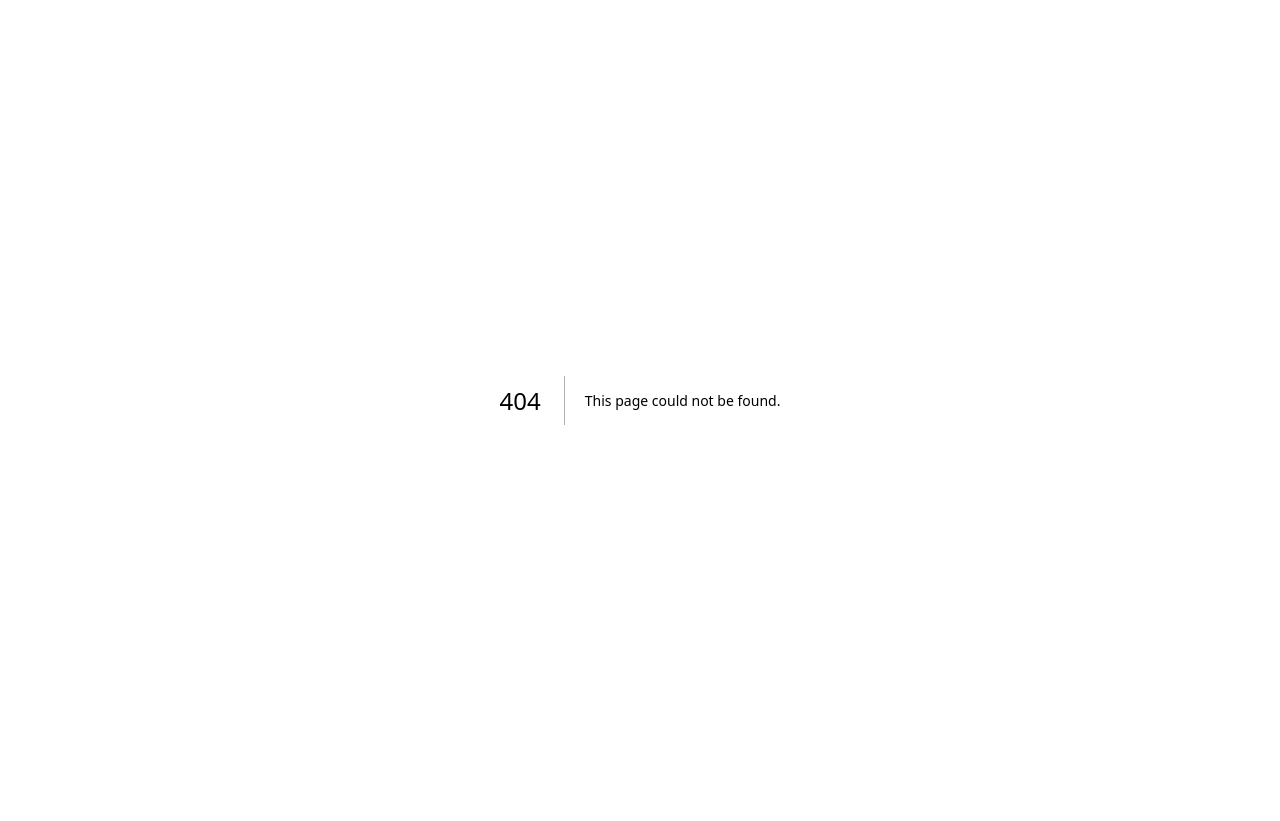
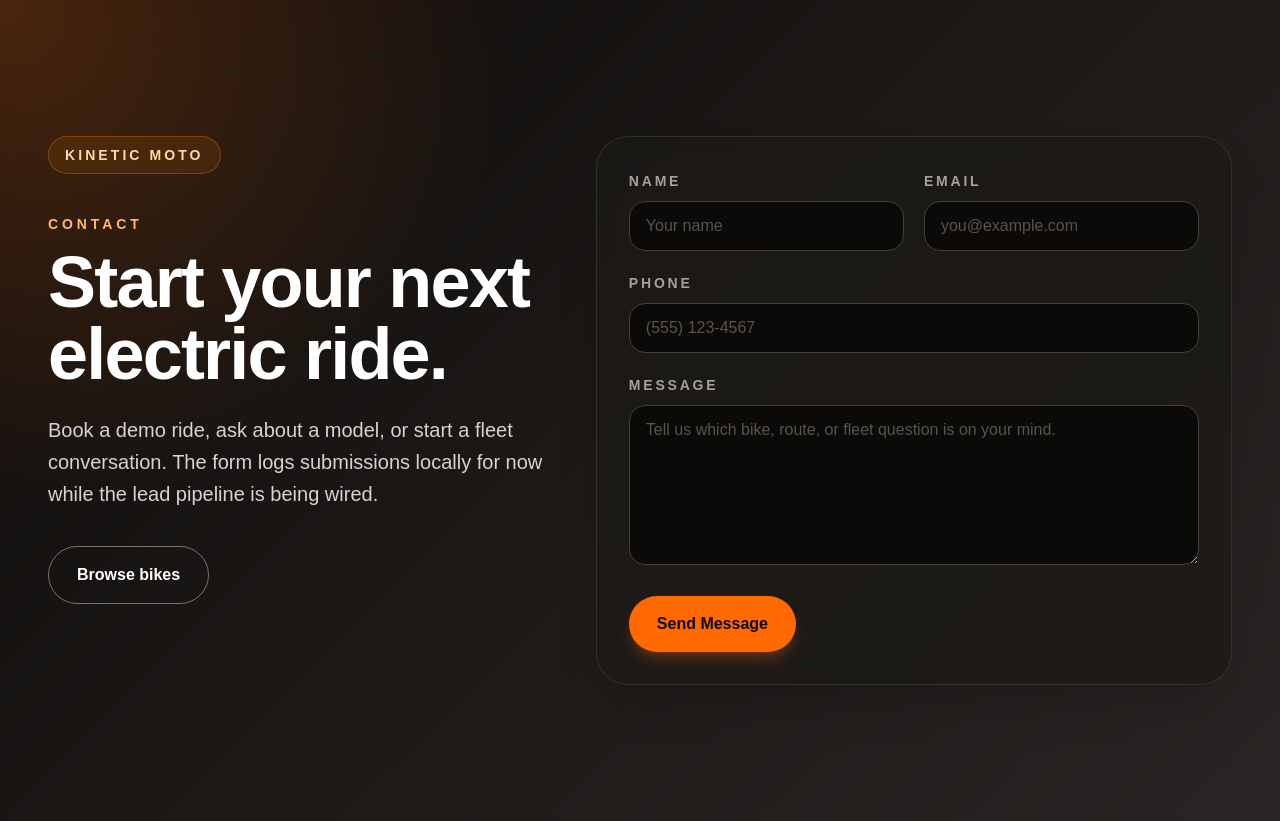
Before and after one commit to arzenholdings/kinetic-moto, a Next.js app: page /contact in a window 1280 px wide. Before the commit this address had no page. Before the commit the page ends 800 px from the top, so only its background shows below. Built offline with nearby package versions, Linux system fonts and the light colour scheme.

Commit message:
Add contact lead form

```diff
--- a/app/bikes/[slug]/page.tsx
+++ b/app/bikes/[slug]/page.tsx
@@ -42,8 +42,6 @@ export default async function BikeDetailPage({ params }: BikeDetailPageProps) {
     { label: "Ride style", value: bike.category },
   ];
 
-  const mailSubject = encodeURIComponent(`Kinetic Moto ${bike.name}`);
-
   return (
     <main className="min-h-screen overflow-hidden bg-stone-950 text-stone-50">
       <section className="relative isolate px-6 py-10 sm:px-8 lg:px-12" aria-labelledby="bike-detail-heading">
@@ -62,12 +60,12 @@ export default async function BikeDetailPage({ params }: BikeDetailPageProps) {
               <p className="mt-6 max-w-2xl text-lg leading-8 text-stone-300 sm:text-xl">{bike.description}</p>
 
               <div className="mt-9 flex flex-col gap-4 sm:flex-row">
-                <a href={`mailto:demo@kineticmoto.example?subject=${mailSubject}%20demo%20ride`} className="rounded-full bg-orange-500 px-7 py-4 text-center text-base font-bold text-stone-950 shadow-lg shadow-orange-500/25 transition hover:bg-orange-400 focus:outline-none focus:ring-2 focus:ring-orange-200 focus:ring-offset-2 focus:ring-offset-stone-950">
+                <Link href="/contact" className="rounded-full bg-orange-500 px-7 py-4 text-center text-base font-bold text-stone-950 shadow-lg shadow-orange-500/25 transition hover:bg-orange-400 focus:outline-none focus:ring-2 focus:ring-orange-200 focus:ring-offset-2 focus:ring-offset-stone-950">
                   Book Ride
-                </a>
-                <a href={`mailto:sales@kineticmoto.example?subject=${mailSubject}%20question`} className="rounded-full border border-stone-500 px-7 py-4 text-center text-base font-bold text-white transition hover:border-orange-300 hover:text-orange-200 focus:outline-none focus:ring-2 focus:ring-orange-200 focus:ring-offset-2 focus:ring-offset-stone-950">
+                </Link>
+                <Link href="/contact" className="rounded-full border border-stone-500 px-7 py-4 text-center text-base font-bold text-white transition hover:border-orange-300 hover:text-orange-200 focus:outline-none focus:ring-2 focus:ring-orange-200 focus:ring-offset-2 focus:ring-offset-stone-950">
                   Contact
-                </a>
+                </Link>
               </div>
             </div>
 
--- /dev/null
+++ b/app/contact/page.tsx
@@ -0,0 +1,39 @@
+import type { Metadata } from "next";
+import Link from "next/link";
+import { ContactForm } from "@/components/contact-form";
+
+export const metadata: Metadata = {
+  title: "Contact | Kinetic Moto",
+  description: "Contact Kinetic Moto to book a ride or ask about electric motorcycles.",
+};
+
+export default function ContactPage() {
+  return (
+    <main className="min-h-screen overflow-hidden bg-stone-950 text-stone-50">
+      <section className="relative isolate px-6 py-10 sm:px-8 lg:px-12" aria-labelledby="contact-heading">
+        <div className="absolute inset-0 -z-10 bg-[radial-gradient(circle_at_top_left,_rgba(249,115,22,0.26),_transparent_34%),linear-gradient(135deg,_#0c0a09_0%,_#1c1917_50%,_#292524_100%)]" />
+        <div className="mx-auto grid max-w-7xl gap-12 py-14 lg:grid-cols-[0.88fr_1.12fr] lg:items-start lg:py-24">
+          <div>
+            <Link href="/" className="inline-flex rounded-full border border-orange-400/30 bg-orange-400/10 px-4 py-2 text-sm font-semibold uppercase tracking-[0.22em] text-orange-200 transition hover:border-orange-300 hover:bg-orange-400/20 focus:outline-none focus:ring-2 focus:ring-orange-200 focus:ring-offset-2 focus:ring-offset-stone-950">
+              Kinetic Moto
+            </Link>
+            <p className="mt-10 text-sm font-bold uppercase tracking-[0.28em] text-orange-300">Contact</p>
+            <h1 id="contact-heading" className="mt-3 max-w-4xl text-5xl font-black tracking-tight text-white sm:text-6xl lg:text-7xl">
+              Start your next electric ride.
+            </h1>
+            <p className="mt-6 max-w-2xl text-lg leading-8 text-stone-300 sm:text-xl">
+              Book a demo ride, ask about a model, or start a fleet conversation. The form logs submissions locally for now while the lead pipeline is being wired.
+            </p>
+            <div className="mt-9 flex flex-col gap-4 sm:flex-row">
+              <Link href="/bikes" className="rounded-full border border-stone-500 px-7 py-4 text-center text-base font-bold text-white transition hover:border-orange-300 hover:text-orange-200 focus:outline-none focus:ring-2 focus:ring-orange-200 focus:ring-offset-2 focus:ring-offset-stone-950">
+                Browse bikes
+              </Link>
+            </div>
+          </div>
+
+          <ContactForm />
+        </div>
+      </section>
+    </main>
+  );
+}
--- /dev/null
+++ b/components/contact-form.tsx
@@ -0,0 +1,102 @@
+"use client";
+
+import { FormEvent, useState } from "react";
+
+type LeadFormState = {
+  name: string;
+  email: string;
+  phone: string;
+  message: string;
+};
+
+const initialFormState: LeadFormState = {
+  name: "",
+  email: "",
+  phone: "",
+  message: "",
+};
+
+export function ContactForm() {
+  const [formState, setFormState] = useState(initialFormState);
+  const [isSubmitted, setIsSubmitted] = useState(false);
+
+  function updateField(field: keyof LeadFormState, value: string) {
+    setFormState((current) => ({ ...current, [field]: value }));
+    setIsSubmitted(false);
+  }
+
+  function handleSubmit(event: FormEvent<HTMLFormElement>) {
+    event.preventDefault();
+    console.log("Kinetic Moto lead form submitted", formState);
+    setIsSubmitted(true);
+    setFormState(initialFormState);
+  }
+
+  return (
+    <form onSubmit={handleSubmit} className="rounded-[2rem] border border-white/10 bg-stone-900/80 p-6 shadow-2xl shadow-black/20 backdrop-blur sm:p-8" aria-label="Contact Kinetic Moto">
+      <div className="grid gap-5 sm:grid-cols-2">
+        <label className="block">
+          <span className="text-sm font-bold uppercase tracking-[0.2em] text-stone-400">Name</span>
+          <input
+            required
+            type="text"
+            name="name"
+            value={formState.name}
+            onChange={(event) => updateField("name", event.target.value)}
+            className="mt-2 w-full rounded-2xl border border-stone-700 bg-stone-950 px-4 py-3 text-base text-white outline-none transition placeholder:text-stone-600 focus:border-orange-300 focus:ring-2 focus:ring-orange-200"
+            placeholder="Your name"
+          />
+        </label>
+
+        <label className="block">
+          <span className="text-sm font-bold uppercase tracking-[0.2em] text-stone-400">Email</span>
+          <input
+            required
+            type="email"
+            name="email"
+            value={formState.email}
+            onChange={(event) => updateField("email", event.target.value)}
+            className="mt-2 w-full rounded-2xl border border-stone-700 bg-stone-950 px-4 py-3 text-base text-white outline-none transition placeholder:text-stone-600 focus:border-orange-300 focus:ring-2 focus:ring-orange-200"
+            placeholder="you@example.com"
+          />
+        </label>
+      </div>
+
+      <label className="mt-5 block">
+        <span className="text-sm font-bold uppercase tracking-[0.2em] text-stone-400">Phone</span>
+        <input
+          type="tel"
+          name="phone"
+          value={formState.phone}
+          onChange={(event) => updateField("phone", event.target.value)}
+          className="mt-2 w-full rounded-2xl border border-stone-700 bg-stone-950 px-4 py-3 text-base text-white outline-none transition placeholder:text-stone-600 focus:border-orange-300 focus:ring-2 focus:ring-orange-200"
+          placeholder="(555) 123-4567"
+        />
+      </label>
+
+      <label className="mt-5 block">
+        <span className="text-sm font-bold uppercase tracking-[0.2em] text-stone-400">Message</span>
+        <textarea
+          required
+          name="message"
+          value={formState.message}
+          onChange={(event) => updateField("message", event.target.value)}
+          className="mt-2 min-h-40 w-full resize-y rounded-2xl border border-stone-700 bg-stone-950 px-4 py-3 text-base text-white outline-none transition placeholder:text-stone-600 focus:border-orange-300 focus:ring-2 focus:ring-orange-200"
+          placeholder="Tell us which bike, route, or fleet question is on your mind."
+        />
+      </label>
+
+      <div className="mt-6 flex flex-col gap-4 sm:flex-row sm:items-center">
+        <button type="submit" className="rounded-full bg-orange-500 px-7 py-4 text-center text-base font-bold text-stone-950 shadow-lg shadow-orange-500/25 transition hover:bg-orange-400 focus:outline-none focus:ring-2 focus:ring-orange-200 focus:ring-offset-2 focus:ring-offset-stone-900">
+          Send Message
+        </button>
+
+        {isSubmitted ? (
+          <p className="rounded-full border border-emerald-300/30 bg-emerald-400/10 px-5 py-3 text-sm font-bold text-emerald-100" role="status">
+            Thanks. Your message was logged.
+          </p>
+        ) : null}
+      </div>
+    </form>
+  );
+}
--- a/components/cta-section.tsx
+++ b/components/cta-section.tsx
@@ -1,14 +1,16 @@
+import Link from "next/link";
+
 const callsToAction = [
   {
     title: "Reserve a demo ride",
     body: "Pick a model, choose your preferred route, and get a guided introduction to electric performance.",
-    href: "mailto:demo@kineticmoto.example?subject=Kinetic%20Moto%20demo%20ride",
+    href: "/contact",
     label: "Request demo",
   },
   {
     title: "Build your fleet",
     body: "Need commuter, delivery, or campus mobility options? Start with a tailored fleet consultation.",
-    href: "mailto:fleet@kineticmoto.example?subject=Kinetic%20Moto%20fleet%20consultation",
+    href: "/contact",
     label: "Talk fleet",
   },
 ];
@@ -33,9 +35,9 @@ export function CtaSection() {
               <div key={cta.title} className="rounded-3xl border border-stone-200 bg-stone-50 p-6">
                 <h3 className="text-2xl font-black">{cta.title}</h3>
                 <p className="mt-3 leading-7 text-stone-600">{cta.body}</p>
-                <a href={cta.href} className="mt-6 inline-flex rounded-full bg-stone-950 px-5 py-3 font-bold text-white transition hover:bg-orange-500 hover:text-stone-950 focus:outline-none focus:ring-2 focus:ring-orange-500 focus:ring-offset-2">
+                <Link href={cta.href} className="mt-6 inline-flex rounded-full bg-stone-950 px-5 py-3 font-bold text-white transition hover:bg-orange-500 hover:text-stone-950 focus:outline-none focus:ring-2 focus:ring-orange-500 focus:ring-offset-2">
                   {cta.label}
-                </a>
+                </Link>
               </div>
             ))}
           </div>
--- a/components/hero-section.tsx
+++ b/components/hero-section.tsx
@@ -25,9 +25,9 @@ export function HeroSection() {
             <Link href="/bikes" className="rounded-full bg-orange-500 px-7 py-4 text-center text-base font-bold text-stone-950 shadow-lg shadow-orange-500/25 transition hover:bg-orange-400 focus:outline-none focus:ring-2 focus:ring-orange-200 focus:ring-offset-2 focus:ring-offset-stone-950">
               View all bikes
             </Link>
-            <a href="#book-demo" className="rounded-full border border-stone-500 px-7 py-4 text-center text-base font-bold text-white transition hover:border-orange-300 hover:text-orange-200 focus:outline-none focus:ring-2 focus:ring-orange-200 focus:ring-offset-2 focus:ring-offset-stone-950">
+            <Link href="/contact" className="rounded-full border border-stone-500 px-7 py-4 text-center text-base font-bold text-white transition hover:border-orange-300 hover:text-orange-200 focus:outline-none focus:ring-2 focus:ring-orange-200 focus:ring-offset-2 focus:ring-offset-stone-950">
               Book a demo ride
-            </a>
+            </Link>
           </div>
           <dl className="mt-12 grid max-w-2xl grid-cols-1 gap-4 sm:grid-cols-3">
             {stats.map((stat) => (
```
